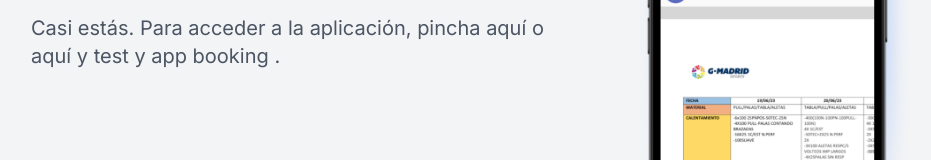
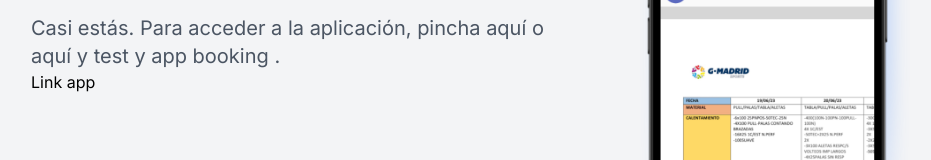
Before and after one commit to gmadridsports/gmadrid-natacion-landing, a Next.js app: page / in a window 1280 px wide. Shown: the part 210-370 px from the top of the page, without its empty margins (17-948 px from the left). Built offline with nearby package versions, Linux system fonts and the light colour scheme.

Commit message:
test link app for auth

```diff
--- a/app/[...slug]/page.tsx
+++ b/app/[...slug]/page.tsx
@@ -1,6 +1,8 @@
+"use client"
 import Image from 'next/image'
 
 export default function Home() {
+    const appLink = window.location.href.replace(/^https\:\/\/authgmadridnatacion\.bertamini\.net/, 'https://gmadridnatation.bertamini.net');
     return(
         <>
             <div className="bg-gray-100 grid lg:grid-cols-2 2xl:grid-cols-5 mb-28">
@@ -21,6 +23,9 @@ export default function Home() {
                         </h1>
                         <p className="mt-2 text-gray-600 sm:mt-4 sm:text-xl">
                             Casi estás. Para acceder a la aplicación, <a href={`https://gmadridnatacion.bertamini.net/login-callback`}>pincha aquí</a> o <a href="net.bertamini.gmadridnatacion://login-callback">aquí</a> y <a href="https://movistar.es/citaprevia">test</a> y <a href="https://appweb.movistar.es/pages/appointment-booking">app booking</a> .
+                        </p>
+                        <p>
+                            <a href={appLink}>Link app</a>
                         </p>
                         {/*<div className="mt-4 sm:mt-6">*/}
                         {/*    <a*/}
--- a/app/page.tsx
+++ b/app/page.tsx
@@ -1,5 +1,5 @@
+"use client"
 import Image from 'next/image'
-
 export default function Home() {
     return(
         <>
```
